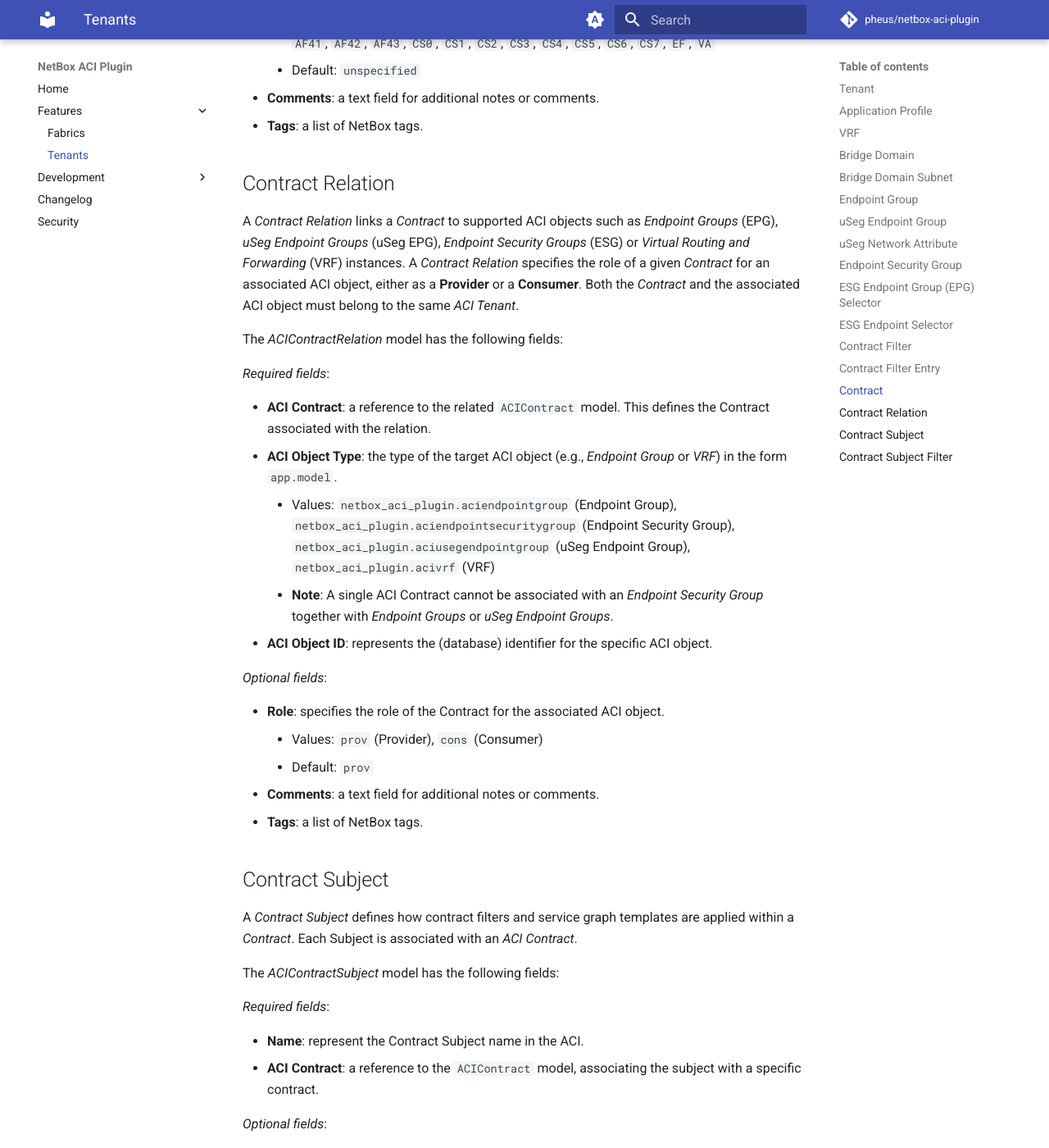
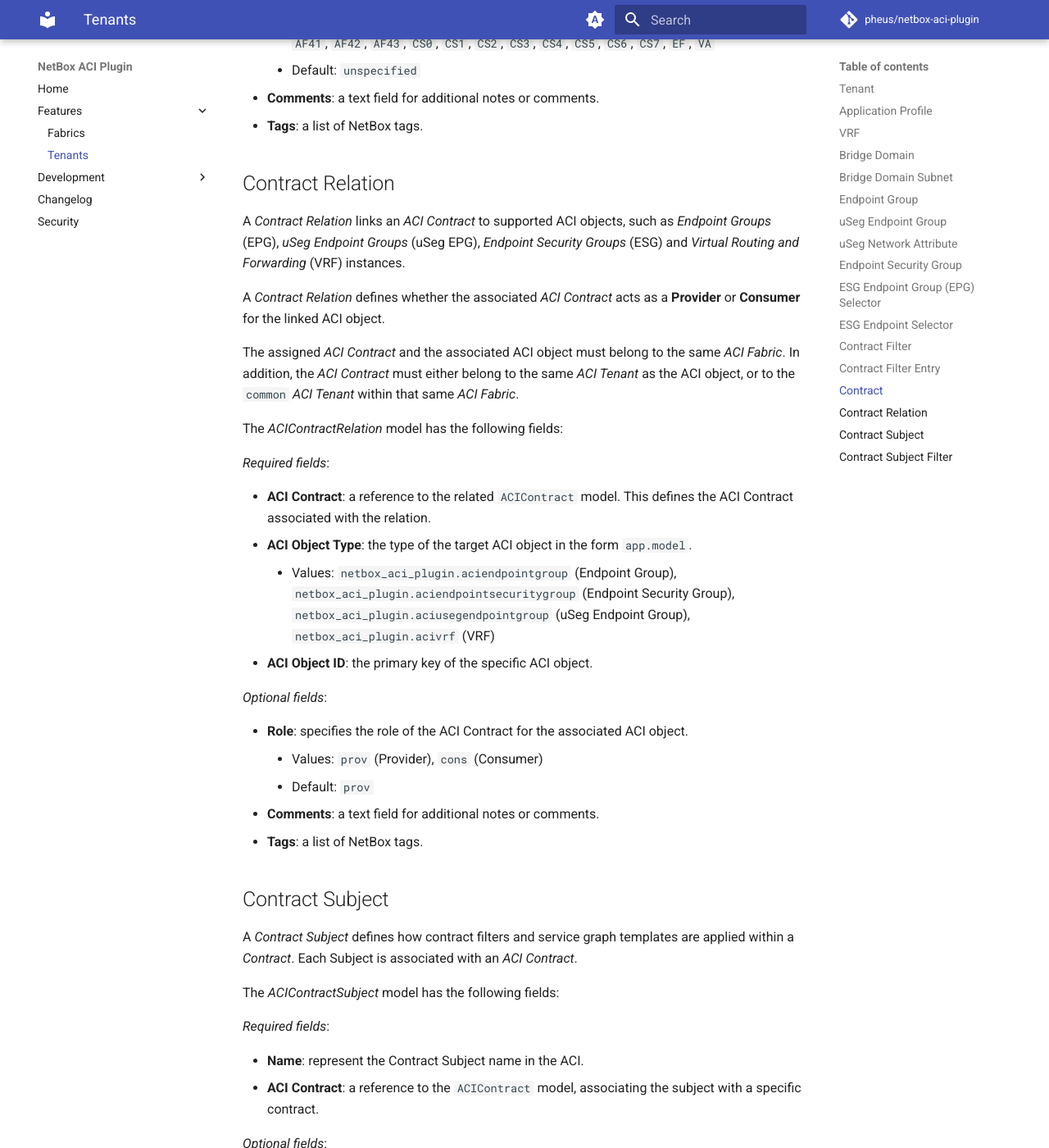
Before and after one commit to pheus/netbox-aci-plugin, an MkDocs documentation site: the page built from docs/features/tenants.md, in a window 1280 px wide and 1400 px high, scrolled down 16008 px. Shown: the whole window at 82% size. Built offline with MkDocs 1.6.1 and Material for MkDocs 9.7.7, drawn with Linux system fonts in a browser that asks for light colours; comment, search, counter and statistics services are not loaded.

Commit message:
docs(contracts): Clarify Contract Relation Tenant requirements
Updates Contract Relation documentation to explain cross-tenant Contract
usage. Clarifies that contracts from the common Tenant can be used
across Tenants within the same ACI Fabric, improving accuracy of Tenant
scope rules.

```diff
--- a/docs/features/tenants.md
+++ b/docs/features/tenants.md
@@ -668,36 +668,38 @@
 
 ## Contract Relation
 
-A *Contract Relation* links a *Contract* to supported ACI objects such
-as *Endpoint Groups* (EPG), *uSeg Endpoint Groups* (uSeg EPG),
-*Endpoint Security Groups* (ESG) or *Virtual Routing and Forwarding* (VRF)
-instances.
-A *Contract Relation* specifies the role of a given *Contract* for an
-associated ACI object, either as a **Provider** or a **Consumer**.
-Both the *Contract* and the associated ACI object must belong to the same
-*ACI Tenant*.
+A *Contract Relation* links an *ACI Contract* to supported ACI objects,
+such as *Endpoint Groups* (EPG), *uSeg Endpoint Groups* (uSeg EPG),
+*Endpoint Security Groups* (ESG) and *Virtual Routing and Forwarding*
+(VRF) instances.
+
+A *Contract Relation* defines whether the associated *ACI Contract* acts
+as a **Provider** or **Consumer** for the linked ACI object.
+
+The assigned *ACI Contract* and the associated ACI object must belong to
+the same *ACI Fabric*.
+In addition, the *ACI Contract* must either belong to the same
+*ACI Tenant* as the ACI object, or to the `common` *ACI Tenant* within
+that same *ACI Fabric*.
 
 The *ACIContractRelation* model has the following fields:
 
 *Required fields*:
 
 - **ACI Contract**: a reference to the related `ACIContract` model.
-  This defines the Contract associated with the relation.
-- **ACI Object Type**: the type of the target ACI object (e.g.,
-  *Endpoint Group* or *VRF*) in the form `app.model`.
+  This defines the ACI Contract associated with the relation.
+- **ACI Object Type**: the type of the target ACI object in the form
+  `app.model`.
     - Values: `netbox_aci_plugin.aciendpointgroup` (Endpoint Group),
       `netbox_aci_plugin.aciendpointsecuritygroup` (Endpoint Security Group),
       `netbox_aci_plugin.aciusegendpointgroup` (uSeg Endpoint Group),
       `netbox_aci_plugin.acivrf` (VRF)
-    - **Note**: A single ACI Contract cannot be associated with an
-      *Endpoint Security Group* together with *Endpoint Groups* or
-      *uSeg Endpoint Groups*.
-- **ACI Object ID**: represents the (database) identifier for the specific
-  ACI object.
+- **ACI Object ID**: the primary key of the specific ACI object.
 
 *Optional fields*:
 
-- **Role**: specifies the role of the Contract for the associated ACI object.
+- **Role**: specifies the role of the ACI Contract for the associated
+  ACI object.
     - Values: `prov` (Provider), `cons` (Consumer)
     - Default: `prov`
 - **Comments**: a text field for additional notes or comments.
```
